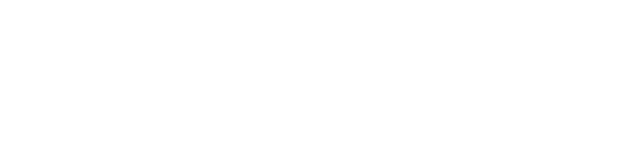
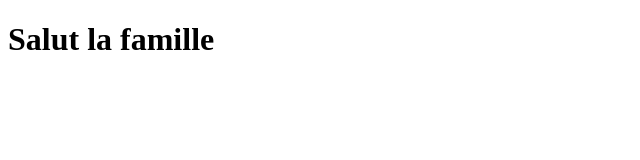
Before and after one commit to Christainmasudi/stage, a plain HTML site: page index.html in a window 1280 px wide. Shown: the whole page, without its empty margins (0-640 px from the left). Drawn offline with Linux system fonts and the light colour scheme.

Commit message:
Update index.html

```diff
--- a/index.html
+++ b/index.html
@@ -3,9 +3,9 @@
 <head>
     <meta charset="UTF-8">
     <meta name="viewport" content="width=device-width, initial-scale=1.0">
-    <title>Document</title>
+    <title>Exercice stage</title>
 </head>
 <body>
-
+    <h1>Salut la famille</h1>
 </body>
 </html>
```
